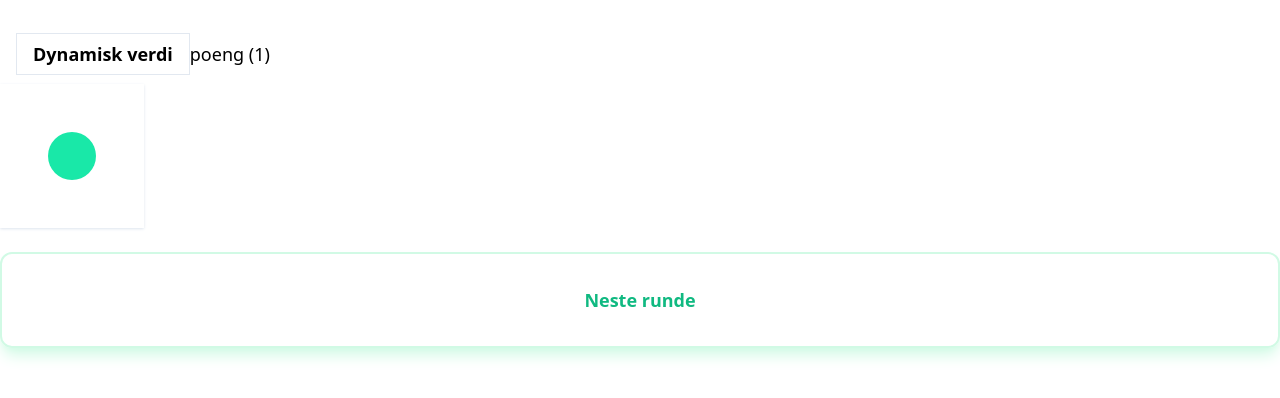
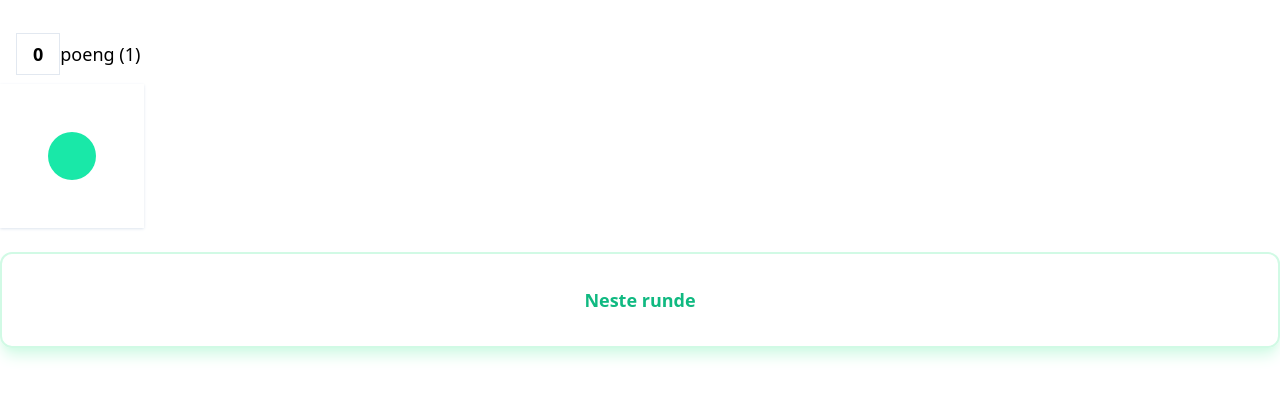
Before and after one commit to sofieH-karlsen/UIN_Exam, a React (Create React App) app in the folder react_oppgave_4/: page / in a window 1280 px wide. Shown: the top 398 px of the page. Built offline with nearby package versions, Linux system fonts and the light colour scheme.

Commit message:
Only the if's left(i hope)

```diff
--- a/react_oppgave_4/src/App.js
+++ b/react_oppgave_4/src/App.js
@@ -9,10 +9,8 @@ export default function App() {
   const [lvl, setLvl] = useState(0)
 
   // TODO: Legge til nødvendig logikk. Hvis nødvendig.
-  const nextLvl = () => {
+  const increaseLvl = () => {
     setLvl((lv) => lv + 1)
-    console.log(lvl)
-    console.log(game)
   }
 
   useEffect(() => {
@@ -20,5 +18,5 @@ export default function App() {
     setGame(createGame(lvl))
   }, [lvl])
 
-  return <Game game={game} nextLvl={nextLvl} />
+  return <Game game={game} nextLvl={increaseLvl} />
 }
--- a/react_oppgave_4/src/components/Bullseye.js
+++ b/react_oppgave_4/src/components/Bullseye.js
@@ -1,8 +1,12 @@
 // TODO: Nødvendig props
 // TODO: Dynamisk verdi må byttes ut
 
-export default function BullsEye({ color, point }) {
+export default function BullsEye({ color, point, setPoints }) {
   // TODO: Legge til nødvendig logikk. Hvis nødvendig.
+
+  const increasePoints = () => {
+    setPoints((p) => p + point)
+  }
 
   return (
     <button
@@ -11,6 +15,7 @@ export default function BullsEye({ color, point }) {
       data-color={color}
       data-point={point}
       data-testid="button"
+      onClick={increasePoints}
     >
       <span className="pointer-events-none block h-12 w-12 rounded-full" />
     </button>
--- a/react_oppgave_4/src/components/Game.js
+++ b/react_oppgave_4/src/components/Game.js
@@ -1,31 +1,39 @@
 // TODO: Nødvendig props
+import { useState } from 'react'
 import BullsEye from './Bullseye'
 import Header from './Header'
 
 export default function Game({ game, nextLvl }) {
   // TODO: Legge til nødvendig logikk. Hvis nødvendig.
-  console.log(game)
+  const [points, setPoints] = useState(0)
   const knapper = game.buttons
-  console.log(knapper)
 
   const maxPoint = game.total
-  console.log(maxPoint)
+
+  const newLvl = () => {
+    nextLvl()
+    setPoints(0)
+  }
 
   return (
     <>
-      <Header max={maxPoint} />
+      <Header max={maxPoint} points={points} />
       <div data-testid="game" className="grid grid-cols-4 gap-6">
         {/* TODO: Må skrive ut antall knapper et spill skal vise */}
         {/* TODO: Må bruke riktig komponent og sende data som props */}
         {knapper.map((button) => (
-          <BullsEye color={button.color} point={button.point} />
+          <BullsEye
+            color={button.color}
+            point={button.point}
+            setPoints={setPoints}
+          />
         ))}
         {/* TODO: Kun vise denne knappen når en runde er ferdig */}
         <button
           className="col-span-4 w-full rounded-xl border-2 border-emerald-100 p-8 text-lg font-bold text-emerald-500 shadow-lg shadow-emerald-100"
           type="button"
           data-testid="next"
-          onClick={nextLvl}
+          onClick={newLvl}
         >
           Neste runde
         </button>
--- a/react_oppgave_4/src/components/Header.js
+++ b/react_oppgave_4/src/components/Header.js
@@ -1,7 +1,7 @@
 // TODO: Nødvendig props
 // TODO: Dynamisk verdi må byttes ut
 
-export default function Header({ max }) {
+export default function Header({ max, points }) {
   // TODO: Legge til nødvendig logikk. Hvis nødvendig.
 
   return (
@@ -11,7 +11,7 @@ export default function Header({ max }) {
           data-testid="points"
           className="border border-slate-200 px-4 py-2 font-bold"
         >
-          Dynamisk verdi
+          {points}
         </span>
         poeng (<span data-testid="total">{max}</span>)
       </h1>
```
